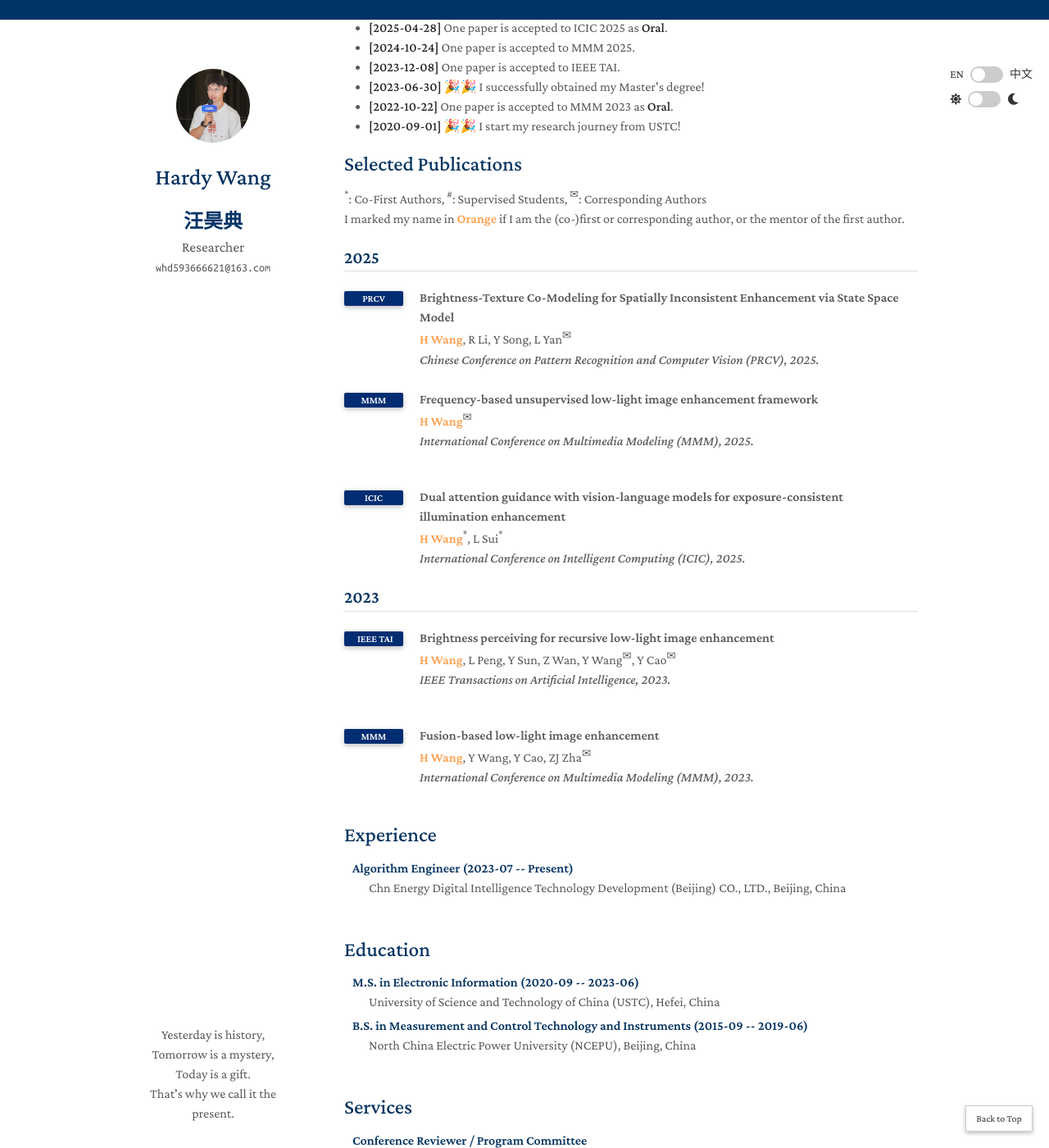
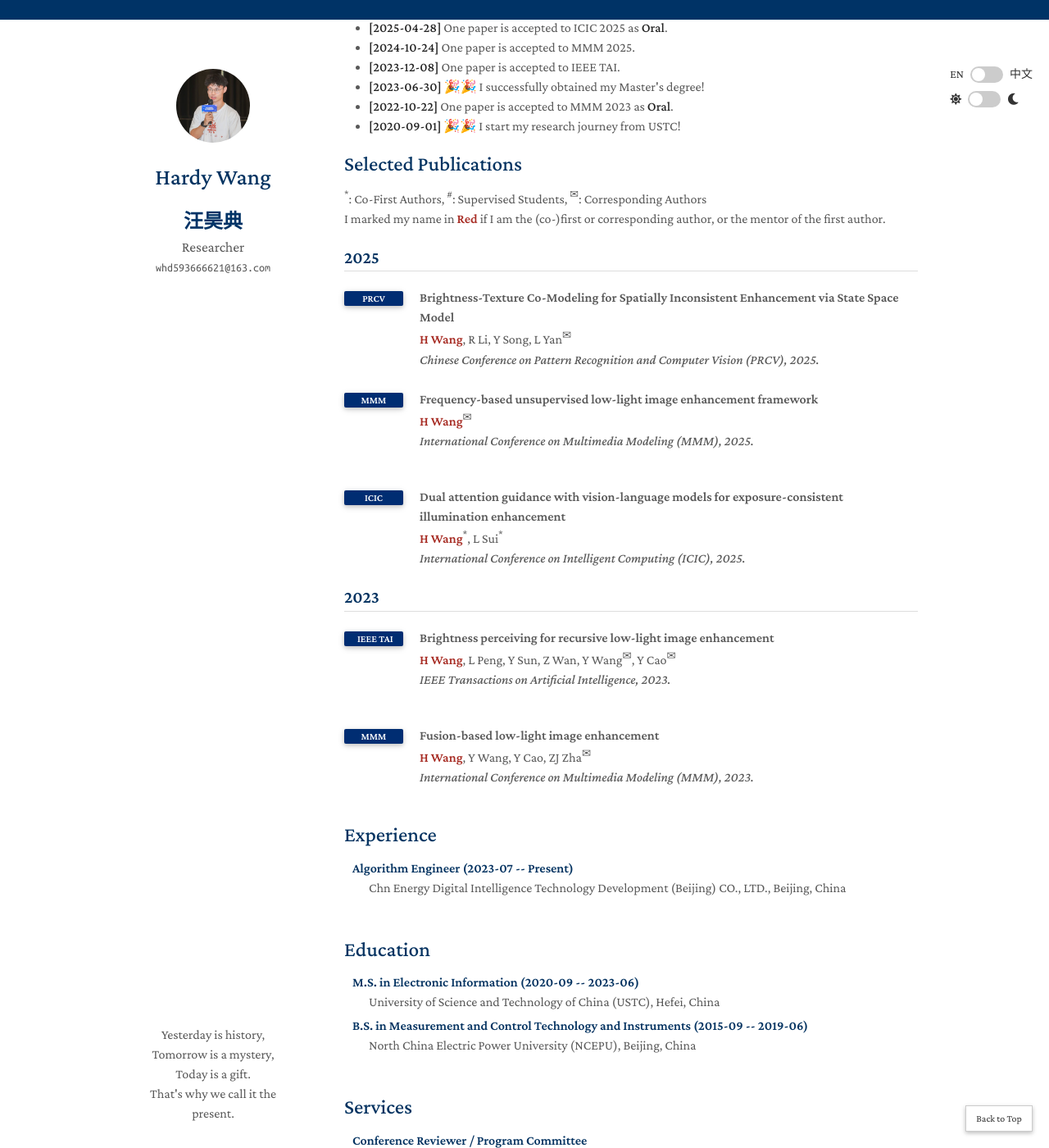
Before and after one commit to 7407810/hardywang.github.io, a Jekyll site: the page built from index.md, in a window 1280 px wide and 1400 px high, scrolled down 380 px. Shown: the whole window at 82% size. Built offline with Jekyll 4.4.1, drawn with Linux system fonts in a browser that asks for light colours; nearby versions of some CDN libraries; a style sheet for code colours, icons or effects is not loaded; our own code applies the rules of GitHub Pages for plain Markdown files.

Commit message:
Add files via upload

```diff
--- a/_includes/publications.md
+++ b/_includes/publications.md
@@ -8,7 +8,7 @@
 
 <span class="superscript">*</span>: Co-First Authors, <span class="superscript">#</span>: Supervised Students, <span class="superscript">&#9993;</span>: Corresponding Authors
 <br>
-I marked my name in <b style="color:#FFA04D">Orange</b> if I am the (co-)first or corresponding author, or the mentor of the first author.
+I marked my name in <b style="color:#a82e26">Red</b> if I am the (co-)first or corresponding author, or the mentor of the first author.
 <br><br>
 
 <ol class="bibliography">
@@ -21,7 +21,7 @@ I marked my name in <b style="color:#FFA04D">Orange</b> if I am the (co-)first o
   <div class="col-sm-3 abbr" style="position: relative;"> <abbr class="badge" style="width:40px; align:middle">PRCV</abbr> </div>
   <div class="col-sm-9" style="position: relative;padding-right: 15px;padding-left: 20px;">
     <div class="title">Brightness-Texture Co-Modeling for Spatially Inconsistent Enhancement via State Space Model</div>
-    <div class="author"><b style="color:#FFA04D">H Wang</b>, R Li, Y Song, L Yan<sup>&#9993;</sup></div>
+    <div class="author"><b style="color:#a82e26">H Wang</b>, R Li, Y Song, L Yan<sup>&#9993;</sup></div>
     <div class="periodical"><em>Chinese Conference on Pattern Recognition and Computer Vision (PRCV), 2025.</em></div>
   </div>
 </div>
@@ -32,7 +32,7 @@ I marked my name in <b style="color:#FFA04D">Orange</b> if I am the (co-)first o
   <div class="col-sm-3 abbr" style="position: relative;"> <abbr class="badge" style="width:40px; align:middle">MMM</abbr> </div>
   <div class="col-sm-9" style="position: relative;padding-right: 15px;padding-left: 20px;">
     <div class="title">Frequency-based unsupervised low-light image enhancement framework</div>
-    <div class="author"><b style="color:#FFA04D">H Wang</b><sup>&#9993;</sup></div>
+    <div class="author"><b style="color:#a82e26">H Wang</b><sup>&#9993;</sup></div>
     <div class="periodical"><em>International Conference on Multimedia Modeling (MMM), 2025.</em></div>
   </div>
 </div>
@@ -43,7 +43,7 @@ I marked my name in <b style="color:#FFA04D">Orange</b> if I am the (co-)first o
   <div class="col-sm-3 abbr" style="position: relative;"> <abbr class="badge" style="width:40px; align:middle">ICIC</abbr> </div>
   <div class="col-sm-9" style="position: relative;padding-right: 15px;padding-left: 20px;">
     <div class="title">Dual attention guidance with vision-language models for exposure-consistent illumination enhancement</div>
-    <div class="author"><b style="color:#FFA04D">H Wang</b><sup>*</sup>, L Sui<sup>*</sup></div>
+    <div class="author"><b style="color:#a82e26">H Wang</b><sup>*</sup>, L Sui<sup>*</sup></div>
     <div class="periodical"><em>International Conference on Intelligent Computing (ICIC), 2025.</em></div>
   </div>
 </div>
@@ -57,7 +57,7 @@ I marked my name in <b style="color:#FFA04D">Orange</b> if I am the (co-)first o
   <div class="col-sm-3 abbr" style="position: relative;"> <abbr class="badge" style="width:40px; align:middle">IEEE TAI</abbr> </div>
   <div class="col-sm-9" style="position: relative;padding-right: 15px;padding-left: 20px;">
     <div class="title">Brightness perceiving for recursive low-light image enhancement</div>
-    <div class="author"><b style="color:#FFA04D">H Wang</b>, L Peng, Y Sun, Z Wan, Y Wang<sup>&#9993;</sup>, Y Cao<sup>&#9993;</sup></div>
+    <div class="author"><b style="color:#a82e26">H Wang</b>, L Peng, Y Sun, Z Wan, Y Wang<sup>&#9993;</sup>, Y Cao<sup>&#9993;</sup></div>
     <div class="periodical"><em>IEEE Transactions on Artificial Intelligence, 2023.</em></div>
   </div>
 </div>
@@ -68,7 +68,7 @@ I marked my name in <b style="color:#FFA04D">Orange</b> if I am the (co-)first o
   <div class="col-sm-3 abbr" style="position: relative;"> <abbr class="badge" style="width:40px; align:middle">MMM</abbr> </div>
   <div class="col-sm-9" style="position: relative;padding-right: 15px;padding-left: 20px;">
     <div class="title">Fusion-based low-light image enhancement</div>
-    <div class="author"><b style="color:#FFA04D">H Wang</b>, Y Wang, Y Cao, ZJ Zha<sup>&#9993;</sup></div>
+    <div class="author"><b style="color:#a82e26">H Wang</b>, Y Wang, Y Cao, ZJ Zha<sup>&#9993;</sup></div>
     <div class="periodical"><em>International Conference on Multimedia Modeling (MMM), 2023.</em></div>
   </div>
 </div>
--- a/_layouts/homepage.html
+++ b/_layouts/homepage.html
@@ -202,7 +202,7 @@
         }
 
         body.dark-mode .author b {
-          color: #FFA04D;
+          color: #FFA04D !important;
         }
 
         body.dark-mode .title {
```
Also changed, not shown: _includes/publications.zh.md (+6 -6 lines).
